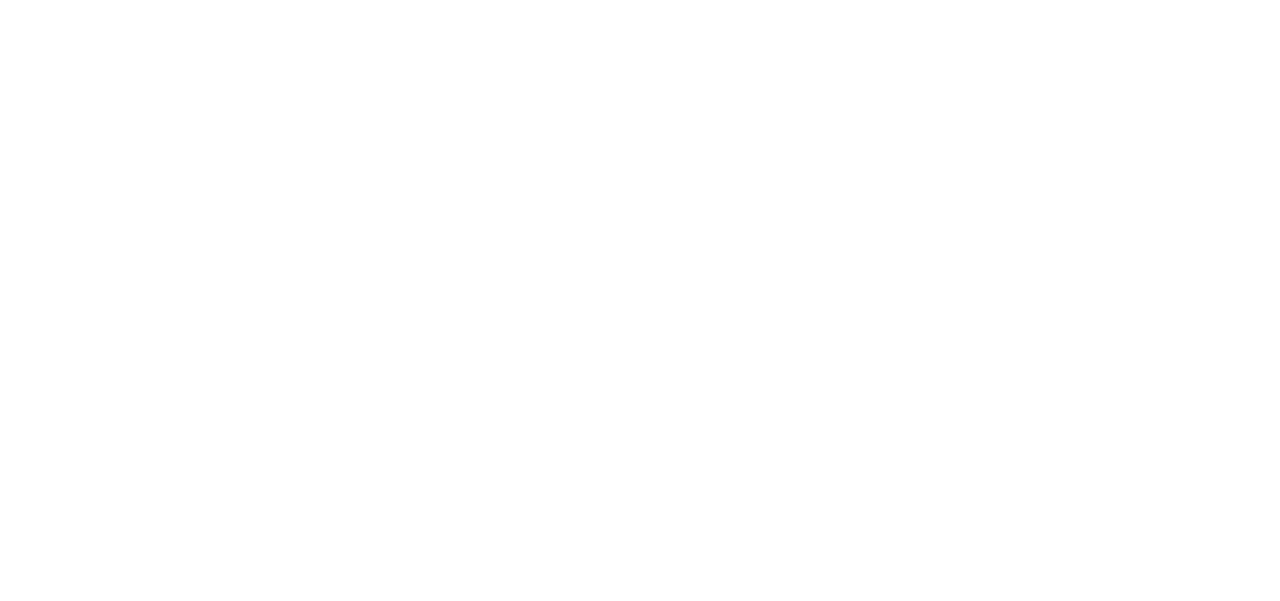
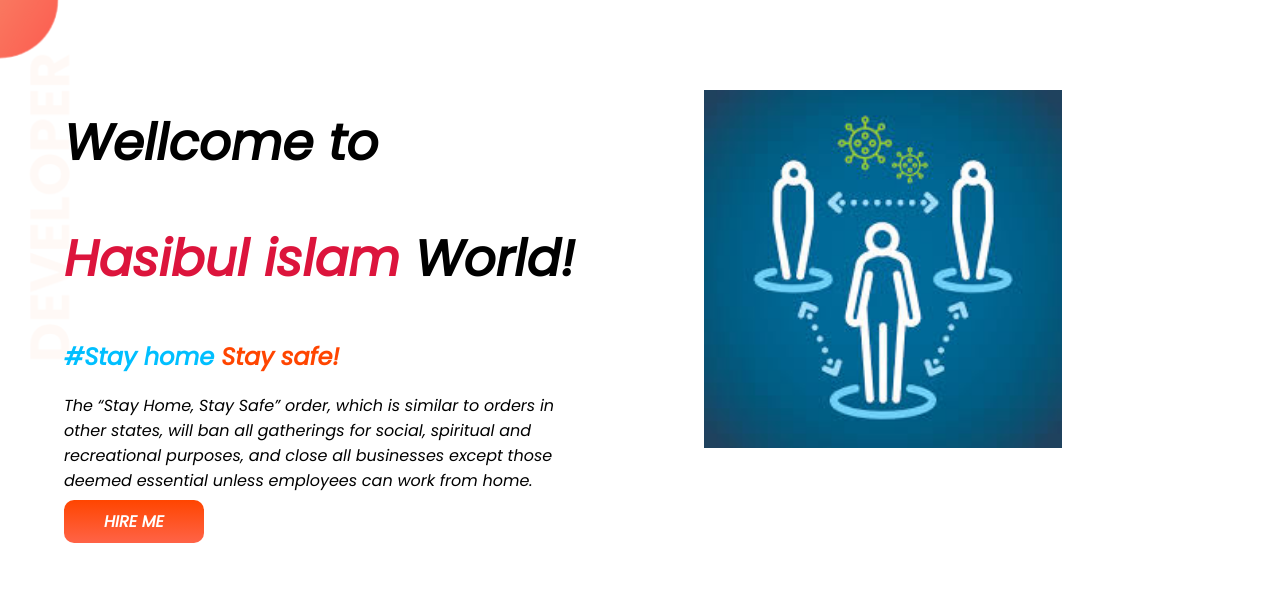
Before and after one commit to hasibulshuvo/developer-portfolio, a plain HTML site: page index.html in a window 1280 px wide. Drawn offline with Linux system fonts and the light colour scheme.

Commit message:
top-banner

```diff
--- a/index.html
+++ b/index.html
@@ -1,12 +1,35 @@
 <!DOCTYPE html>
 <html lang="en">
+
 <head>
     <meta charset="UTF-8">
     <meta http-equiv="X-UA-Compatible" content="IE=edge">
     <meta name="viewport" content="width=device-width, initial-scale=1.0">
     <title>wellcome to my website</title>
+    <link rel="preconnect" href="https://fonts.googleapis.com">
+    <link rel="preconnect" href="https://fonts.gstatic.com" crossorigin>
+    <link href="https://fonts.googleapis.com/css2?family=Poppins:ital@1&display=swap" rel="stylesheet">
+
+    <link rel="stylesheet" href="style.css">
 </head>
+
 <body>
+    <section class="top-banner">
+        <div class="half-width">
+            <h1>Wellcome to</h1>
+            <h1><span class="color">Hasibul islam</span> World!</h1>
+            <h2><span class="home">#Stay home</span> <span class="safe">Stay safe!</span></h2>
+            <p>The “Stay Home, Stay Safe” order, which is similar to orders in other states, will ban all gatherings for
+                social, spiritual and recreational purposes, and close all businesses except those deemed essential
+                unless
+                employees can work from home.</p>
+            <a class="link-button" href="https://www.facebook.com/HasibulIslamShuvo2018/" target="-blank"> HIRE ME</a>
+        </div>
 
+        <div class="half-width">
+            <img src="images/images.jpg" alt="covit-19">
+        </div>
+    </section>
 </body>
+
 </html>
--- a/style.css
+++ b/style.css
@@ -0,0 +1,39 @@
+body{
+    font-family: 'Poppins', sans-serif;
+    margin: 0;
+}
+h1{
+    font-size: 50px;
+}
+ .color{
+    color: crimson;
+}
+.home{
+    color: deepskyblue;
+}
+.safe{
+    color: orangered;
+}
+section{
+    display: flex;
+}
+.half-width{
+    width: 50%;
+    padding: 5%;
+}
+.half-width img{
+    width: 70%;
+    padding-top: 5%;
+}
+.link-button{
+    text-decoration: none;
+    background-image: linear-gradient(orangered,tomato);
+    color: white;
+    font-weight: 700;
+    padding: 10px 40px;
+    border-radius: 10px;
+}
+.top-banner{
+    background-image: url(images/top-banner.png);
+    background-repeat: no-repeat;
+}
```
Also changed, not shown: ShowOff/101791781_944791519281686_6583052015604072448_n.jpg (added), ShowOff/116212790_985242351903269_1104154575120688905_n.jpg (added), ShowOff/35741045_437580693336107_4123868155548270592_n-removebg-preview.png (added), ShowOff/81836958_839659329794906_7648751753860481024_n.jpg (added), images/dream-bg.png (added), images/exp-bg.png (added), images/images.jpg (added), images/jhankar.png (added), images/jhankar2.png (added), images/my-bg.png (added), images/my-bg2.png (added), images/top-banner.png (added).
